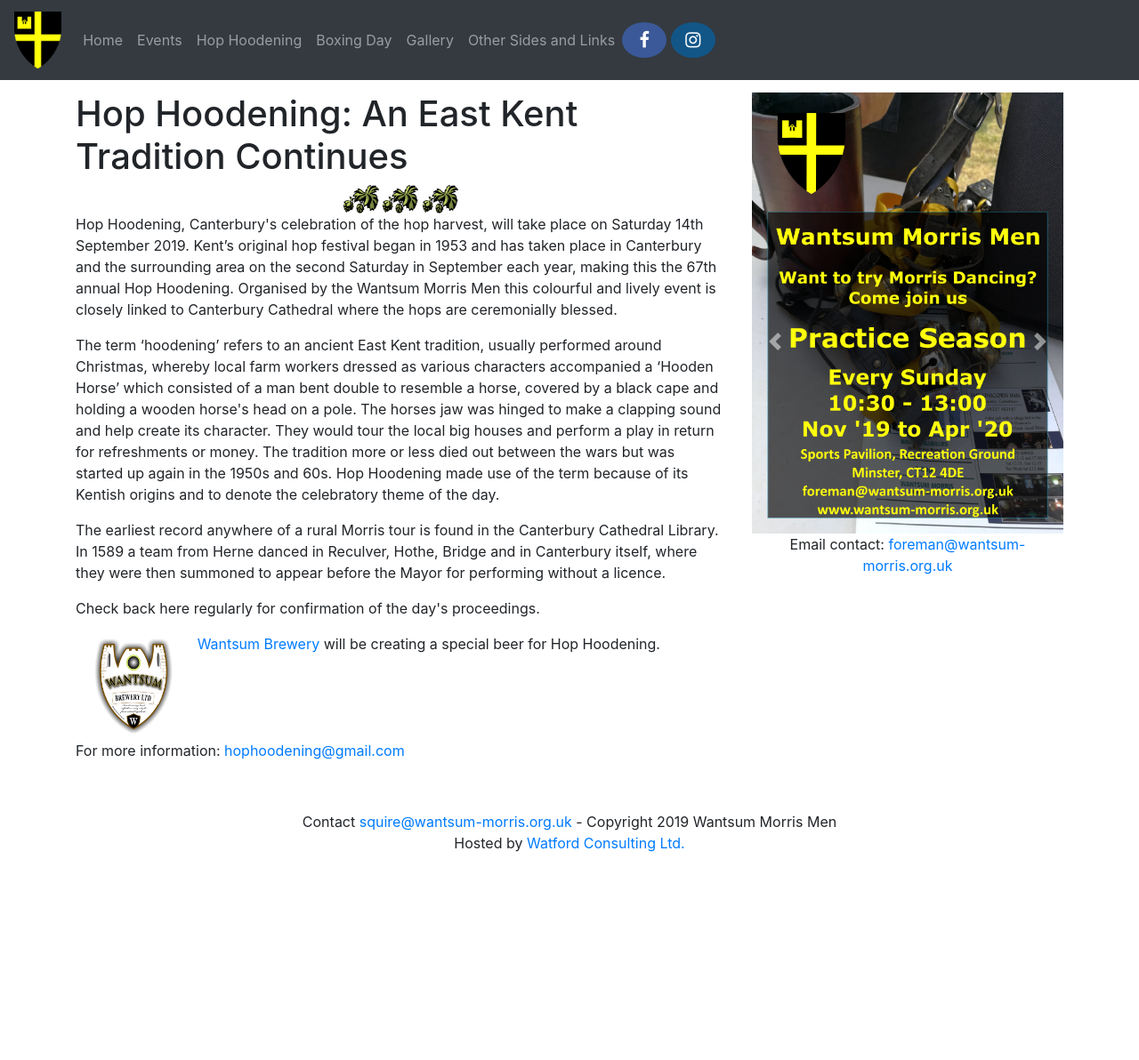
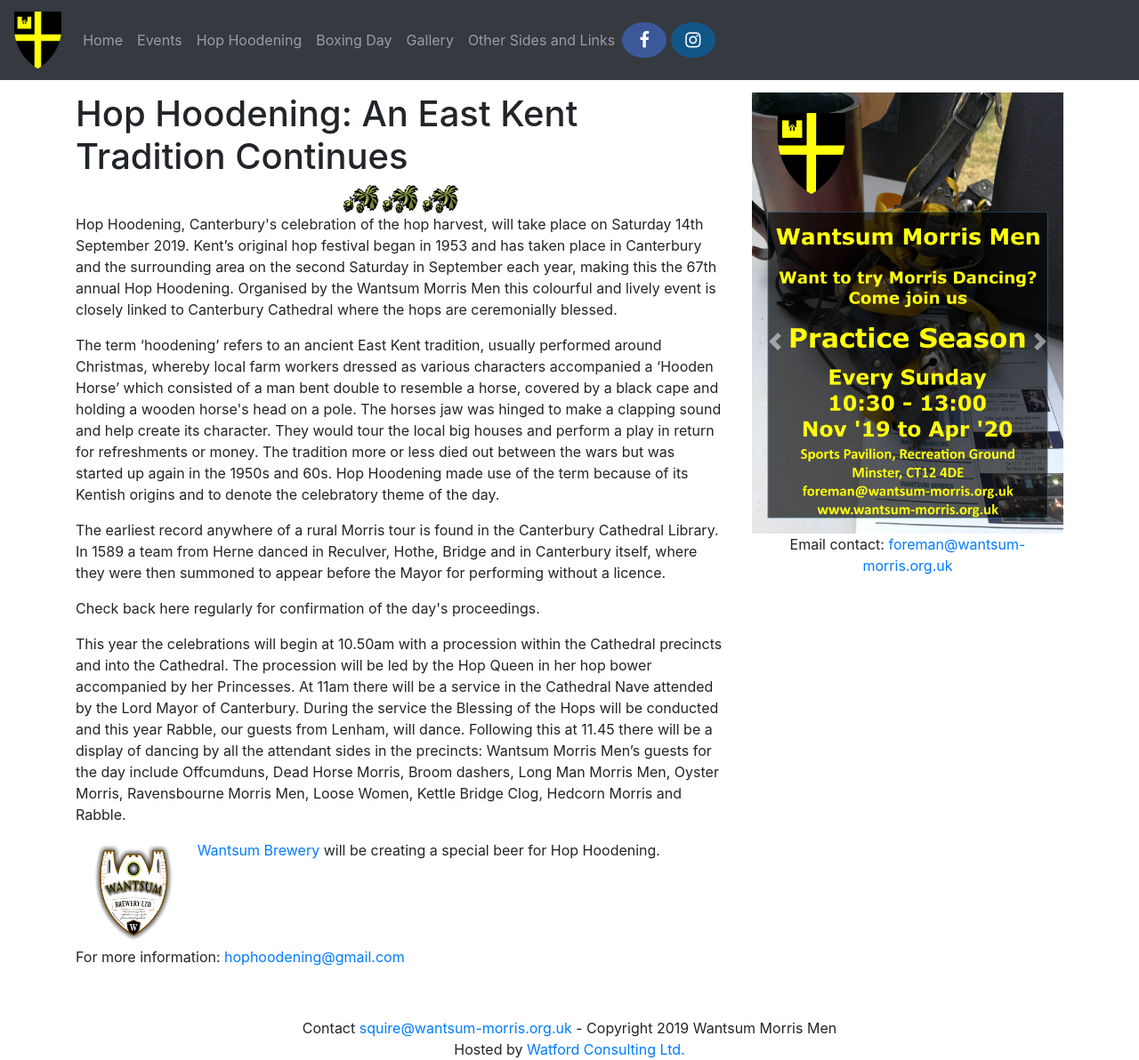
Before and after one commit to danwatford/wantsum-morris, a Jekyll site: the page built from hop-hoodening/index.html, in a window 1280 px wide and 1192 px high. Shown: the whole window at 89% size. Built offline with Jekyll 4.4.1, drawn with Linux system fonts in a browser that asks for light colours; nearby versions of some CDN libraries.

Commit message:
2019 hop hoodening sides list and typo fix

```diff
--- a/hop-hoodening/index.html
+++ b/hop-hoodening/index.html
@@ -31,13 +31,13 @@
 
     <p>Check back here regularly for confirmation of the day's proceedings.</p>
 
-    <!--    <p>This year the celebrations will begin at 10.50am with a procession within the Cathedral precincts and into the-->
-<!--        Cathedral. The procession will be led by the Hop Queen in her hop bower accompanied by her Princesses. At 11am-->
-<!--        there will be a service in the Cathedral Nave attended by the Lord Mayor of Canterbury. During the service the-->
-<!--        Blessing of the Hops will be conducted and this year Long Man Morris Men, our guests from Eastbourne who-->
-<!--        celebrate their 40th anniversary, will dance. Following this at 11.45 there will be a display of dancing by all-->
-<!--        the attendant sides in the precincts: Wantsum Morris Men’s guests for the day include Offcumduns, Dead Horse-->
-<!--        Morris, Broom dashers, Long man Morris men, Oyster Morris, Ravensbourne Morris Men and Rabble.</p>-->
+    <p>This year the celebrations will begin at 10.50am with a procession within the Cathedral precincts and into the
+        Cathedral. The procession will be led by the Hop Queen in her hop bower accompanied by her Princesses. At 11am
+        there will be a service in the Cathedral Nave attended by the Lord Mayor of Canterbury. During the service the
+        Blessing of the Hops will be conducted and this year Rabble, our guests from Lenham, will dance. Following this at 11.45 there will be a display of dancing by all
+        the attendant sides in the precincts: Wantsum Morris Men’s guests for the day include Offcumduns, Dead Horse
+        Morris, Broom dashers, Long Man Morris Men, Oyster Morris, Ravensbourne Morris Men, Loose Women,
+        Kettle Bridge Clog, Hedcorn Morris and Rabble.</p>
 
     <div class="container-fluid">
         <div class="row">
@@ -50,15 +50,16 @@
                 </a>
             </div>
             <div class="col-lg-10 col-md-8">
-                <p><a href="http://www.wantsumbrewery.co.uk/" target="_blank">Wantsum Brewery</a> will be creating a special beer for Hop Hoodening.</p>
+                <p><a href="http://www.wantsumbrewery.co.uk/" target="_blank">Wantsum Brewery</a> will be creating a
+                    special beer for Hop Hoodening.</p>
             </div>
         </div>
     </div>
 
-<!--    <p>From 12.15pm the various Morris sides may be seen dancing around the city while the Hop Queen and her Princesses-->
-<!--        distribute blessed hops to the good people of Canterbury. They then meet up at Best Lane at 2.45 to process up-->
-<!--        the High Street to Rose Square for a final mass display of dancing. Everyone is welcome to attend the Cathedral-->
-<!--        service and to enjoy the skilful presentations of dancing around the city.</p>-->
+    <!--    <p>From 12.15pm the various Morris sides may be seen dancing around the city while the Hop Queen and her Princesses-->
+    <!--        distribute blessed hops to the good people of Canterbury. They then meet up at Best Lane at 2.45 to process up-->
+    <!--        the High Street to Rose Square for a final mass display of dancing. Everyone is welcome to attend the Cathedral-->
+    <!--        service and to enjoy the skilful presentations of dancing around the city.</p>-->
 
     <p>For more information: <a href="mailto:hophoodening@gmail.com">hophoodening@gmail.com</a></p>
 </section>
--- a/index.html
+++ b/index.html
@@ -16,7 +16,7 @@
         the Wantsum, and built an Abbey at Reculver at the Northern end.</p>
 
     <p>Among other events Wantsum Morris Men perform annual tours on <a href="/boxing-day">Boxing Day</a>, May 1st,
-        <a href="/hop-hoodening">Hop Hoodening in Septemper</a>,
+        <a href="/hop-hoodening">Hop Hoodening in September</a>,
         and <a href="http://broadstairsfolkweek.org.uk/" target="_blank">Broadstairs Folk Week in August</a>.
         We have occasionally ventured onto foreign soils with trips including the Tarn
         valley in France, The Eastern seaboard of the U.S.A. and Poland.</p>
@@ -25,7 +25,7 @@
 <section class="home-panel home-location">
 
     <h2>Practice Sessions</h2>
-    <p>Wantsum Morris Men typically practise, fuelled by tea and coffee, on Sundays, 11am to 1pm October through to May.
+    <p>Wantsum Morris Men typically practise, fuelled by tea and coffee, on Sundays, 11am to 1pm November through to April.
         New comers are always
         welcome however it would be worth dropping an email to
         <a href="mailto:squire@wantsum-morris.org.uk">squire@wantsum-morris.org.uk</a> and
```
